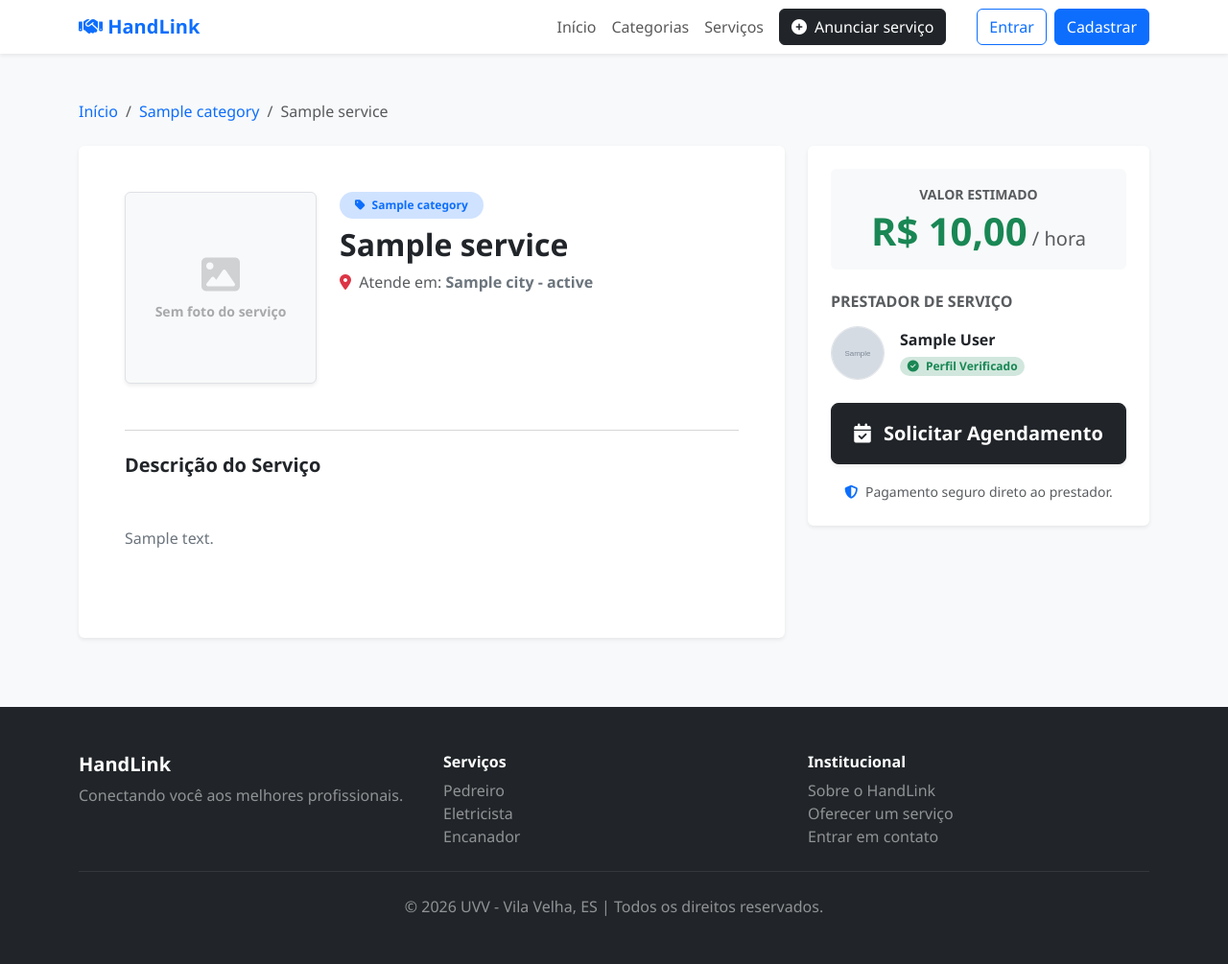
After one commit to guilhermeggz/handlink, a Flask app: page /servicos/detalhes/1 in a window 1280 px wide. The commit adds this page. Shown: the whole page at 96% size. Run offline with Flask 3, Linux system fonts and the light colour scheme; tables that the repository leaves empty hold one stand-in row (values such as "Sample post"); grey boxes marked "Sample" are stand-in pictures; parts of the project's set-up code (start-up, migrations or seed data) failed here and were passed over.

Commit message:
adicionado pagina de detalhes do serviço

```diff
--- a/handlink/views/services.py
+++ b/handlink/views/services.py
@@ -262,4 +262,14 @@ def seja_prestador():
         flash('Sua solicitação para ser prestador foi enviada com sucesso e está em análise!', 'success')
         return redirect(url_for('main.index'))
 
-    return render_template('main/seja_prestador.html', form=form)
+    return render_template('main/be_a_provider.html', form=form)
+
+@bp_services.route('/servicos/detalhes/<int:service_id>')
+def detalhes_servico(service_id):
+
+    service = Service.query.get_or_404(service_id)
+
+    return render_template(
+        'main/service_details.html',
+        service=service
+    )
--- a/static/js/main.js
+++ b/static/js/main.js
@@ -267,14 +267,14 @@ function appendServices(services, emptyMessage = "Nenhum serviço disponível no
                         ${escapeHtml(service.profissional)}
                     </p>
                     <div class="d-flex justify-content-between align-items-center mt-3">
-                        <span class="text-success fw-bold">${escapeHtml(service.preco)}</span>
+                        <span class="text-success fw-bold">${escapeHtml(service.preco)}/hora</span>
                         <span class="badge bg-light text-dark border">
                             <i class="fa-solid fa-star text-warning"></i>
                             ${escapeHtml(service.avaliacao)}
                         </span>
                     </div>
                 </div>
-                <div class="card-footer bg-white border-top-0 pb-3">
+                <div class="card-footer bg-white border-top-0 pb-3" href="{{ url_for('services.detalhes_servico', service_id=service.id) }}>
                     <a class="btn btn-outline-primary w-100" href="${service.detalhesUrl}">Ver detalhes</a>
                 </div>
             </div>
--- /dev/null
+++ b/templates/main/service_details.html
@@ -0,0 +1,107 @@
+{% extends "main/base.html" %}
+
+{% block title %}{{ service.name }} | HandLink{% endblock %}
+
+{% block content %}
+<div class="container my-5">
+    <nav aria-label="breadcrumb" class="mb-4">
+        <ol class="breadcrumb">
+            <li class="breadcrumb-item"><a href="{{ url_for('main.index') }}" class="text-decoration-none">Início</a></li>
+            <li class="breadcrumb-item">
+                <a href="{{ url_for('services.services_by_category', category_id=service.category_id) }}" class="text-decoration-none">
+                    {{ service.category.name }}
+                </a>
+            </li>
+            <li class="breadcrumb-item active" aria-current="page">{{ service.name[:30] }}{% if service.name|length > 30 %}...{% endif %}</li>
+        </ol>
+    </nav>
+
+    <div class="row g-4">
+        <div class="col-lg-8">
+            <div class="card shadow-sm border-0 p-4 p-md-5 mb-4">
+
+                <div class="d-flex flex-column flex-md-row gap-4 align-items-center align-items-md-start mb-4">
+
+                    <div class="flex-shrink-0">
+                        {% if service.photo %}
+                            <img src="/static/uploads/{{ service.photo }}" alt="{{ service.name }}" class="img-thumbnail rounded shadow-sm object-fit-cover" style="width: 200px; height: 200px;">
+                        {% else %}
+                            <div class="bg-light border rounded d-flex flex-column align-items-center justify-content-center text-muted shadow-sm" style="width: 200px; height: 200px;">
+                                <i class="fa-solid fa-image fs-1 mb-2 opacity-25"></i>
+                                <span class="small fw-semibold opacity-50">Sem foto do serviço</span>
+                            </div>
+                        {% endif %}
+                    </div>
+
+                    <div class="flex-grow-1 text-center text-md-start w-100">
+                        <span class="badge bg-primary-subtle text-primary mb-2 px-3 py-2 rounded-pill fw-semibold">
+                            <i class="fa-solid fa-tag me-1"></i> {{ service.category.name }}
+                        </span>
+                        <h1 class="h2 fw-bold text-dark mb-2">{{ service.name }}</h1>
+                        <p class="text-muted mb-0">
+                            <i class="fa-solid fa-location-dot text-danger me-1"></i>
+                            Atende em: <span class="fw-semibold text-secondary">{{ service.city.name }} - {{ service.city.state }}</span>
+                        </p>
+                    </div>
+                </div>
+
+                <hr class="text-muted opacity-25 my-4">
+
+                <div class="mb-4">
+                    <h3 class="h5 fw-bold text-dark mb-3">Descrição do Serviço</h3>
+                    <p class="text-secondary lh-lg" style="white-space: pre-line;">
+                        {{ service.desc }}
+                    </p>
+                </div>
+            </div>
+        </div>
+
+        <div class="col-lg-4">
+            <div class="card shadow-sm border-0 p-4 mb-4 position-sticky" style="top: 2rem;">
+
+                <div class="text-center mb-4 bg-light p-3 rounded">
+                    <span class="text-muted small d-block mb-1 fw-semibold text-uppercase tracking-wider">Valor Estimado</span>
+                    <h2 class="display-6 fw-bold text-success mb-0">
+                        {% if service.price %}
+                            R$ {{ "%.2f"|format(service.price)|replace(".", ",") }}<span class="fs-5 text-muted fw-normal"> / hora</span>
+                        {% else %}
+                            Sob Consulta
+                        {% endif %}
+                    </h2>
+                </div>
+
+                <div class="mb-4">
+                    <h4 class="h6 fw-bold text-muted text-uppercase mb-3">Prestador de Serviço</h4>
+                    <div class="d-flex align-items-center gap-3">
+                        {% if service.provider.photo %}
+                            <img src="/static/uploads/{{ service.provider.photo }}" alt="{{ service.provider.name }}" class="rounded-circle object-fit-cover border" style="width: 56px; height: 56px;">
+                        {% else %}
+                            <div class="bg-secondary text-white rounded-circle d-flex align-items-center justify-content-center fw-bold shadow-sm" style="width: 56px; height: 56px; font-size: 1.2rem;">
+                                {{ service.provider.name[0] | upper }}
+                            </div>
+                        {% endif %}
+
+                        <div>
+                            <h5 class="h6 fw-bold mb-1 text-dark">{{ service.provider.name }}</h5>
+                            <span class="badge bg-success-subtle text-success rounded-pill px-2.5 py-1 small">
+                                <i class="fa-solid fa-circle-check me-1"></i> Perfil Verificado
+                            </span>
+                        </div>
+                    </div>
+                </div>
+
+                <div class="d-grid gap-2">
+                    <a href="#" class="btn btn-dark btn-lg py-3 fw-bold shadow-sm">
+                        <i class="fa-solid fa-calendar-check me-2"></i> Solicitar Agendamento
+                    </a>
+                </div>
+
+                <div class="text-center mt-3">
+                    <small class="text-muted"><i class="fa-solid fa-shield-halved me-1 text-primary"></i> Pagamento seguro direto ao prestador.</small>
+                </div>
+
+            </div>
+        </div>
+    </div>
+</div>
+{% endblock %}
--- a/templates/main/services.html
+++ b/templates/main/services.html
@@ -64,7 +64,7 @@
                                     </span>
                                 </div>
 
-                                <a class="btn btn-outline-primary w-100" href="{{ url_for('auth.login') }}">
+                                <a class="btn btn-outline-primary w-100" href="{{ url_for('services.detalhes_servico', service_id=service.id) }}">
                                     Ver detalhes
                                 </a>
                             </div>
```
Also changed, not shown: templates/main/be_a_provider.html (renamed from templates/main/seja_prestador.html).
